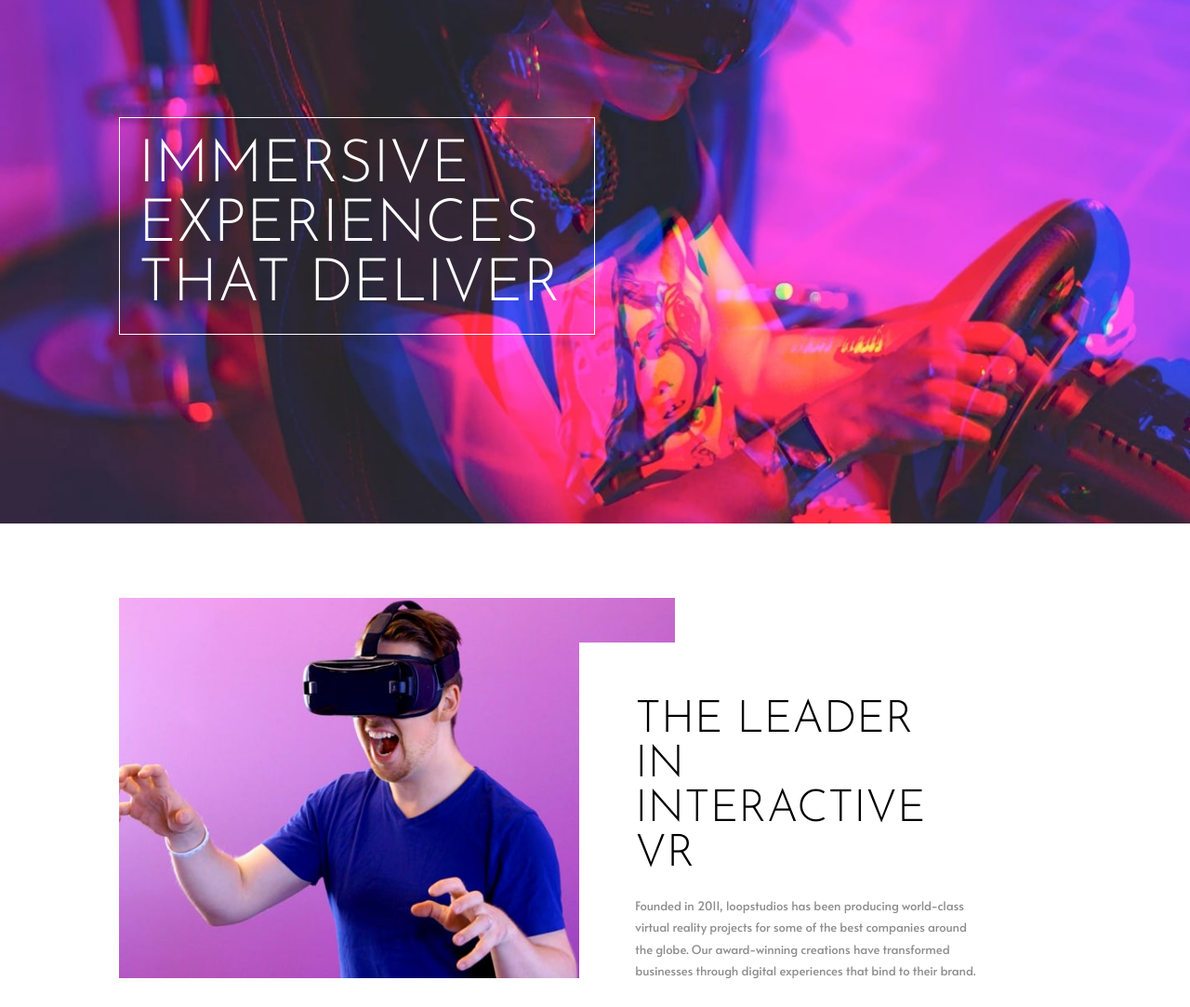
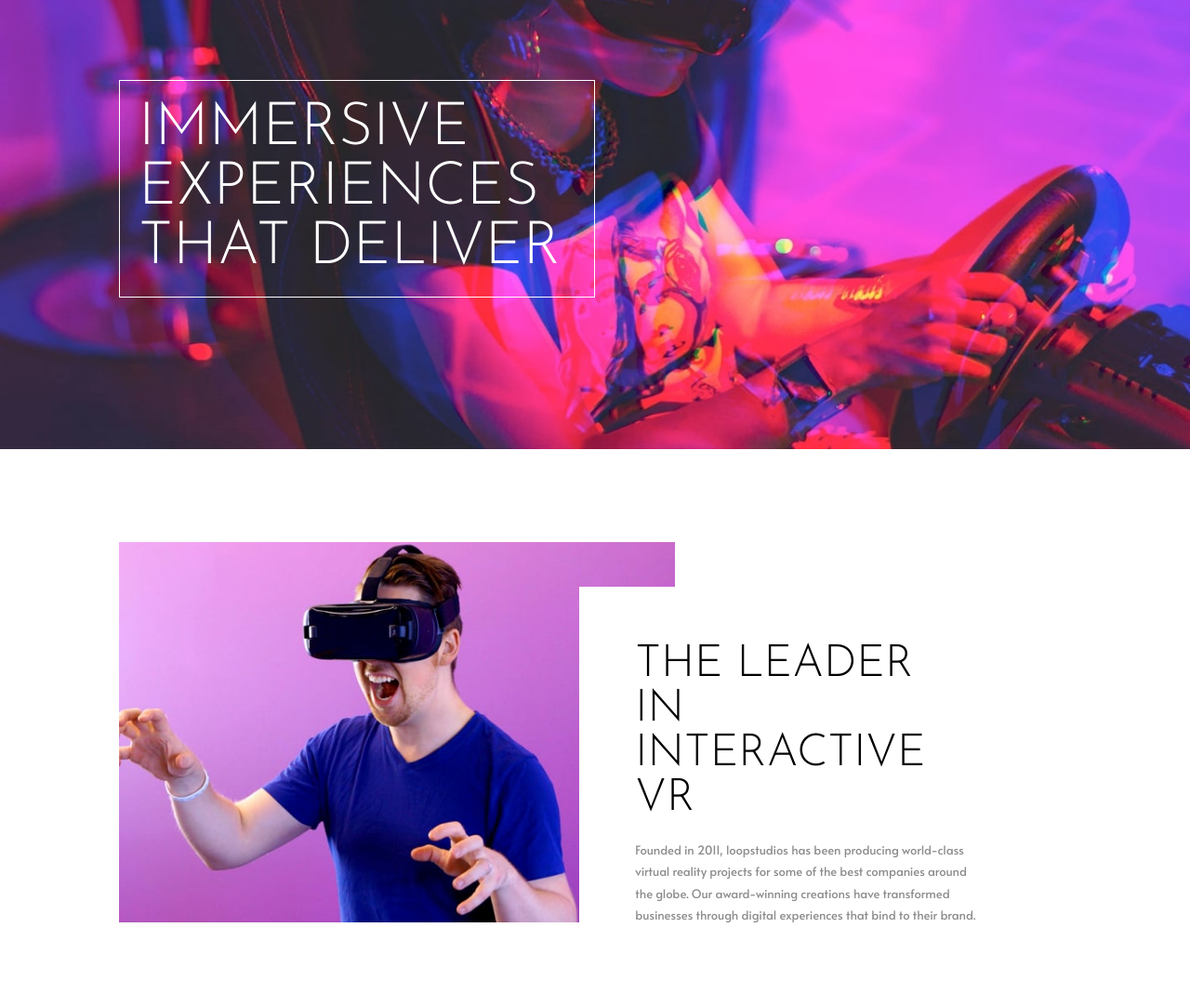
Before and after one commit to salsabilsayed/loopstudios-frontEnd-mentor-project, a plain HTML site: page index.html in a window 1280 px wide. Shown: the part 77-1160 px from the top of the page at 93% size. Drawn offline with Linux system fonts and the light colour scheme.

Commit message:
Update style.css

```diff
--- a/css/style.css
+++ b/css/style.css
@@ -25,13 +25,13 @@ h1, h2, h3{
 
 /* header section */
 header{
-    height: 80vh;
+    height: 70vh;
     background-image: url('../images/mobile/image-hero.jpg');
     background-position: center center;
     background-size: 100% 100%;
     display: flex;
     align-items: center;
-    margin-bottom: 40px;
+    margin-bottom: 50px;
 }
 header i{
     font-size: 26px;
@@ -132,7 +132,7 @@ h1{
 }
 /*********** section two ************/
 .sec-2{
-    padding: 40px 0;
+    padding: 50px 0;
 }
 .sec-2 img{
     width:100%;
```
